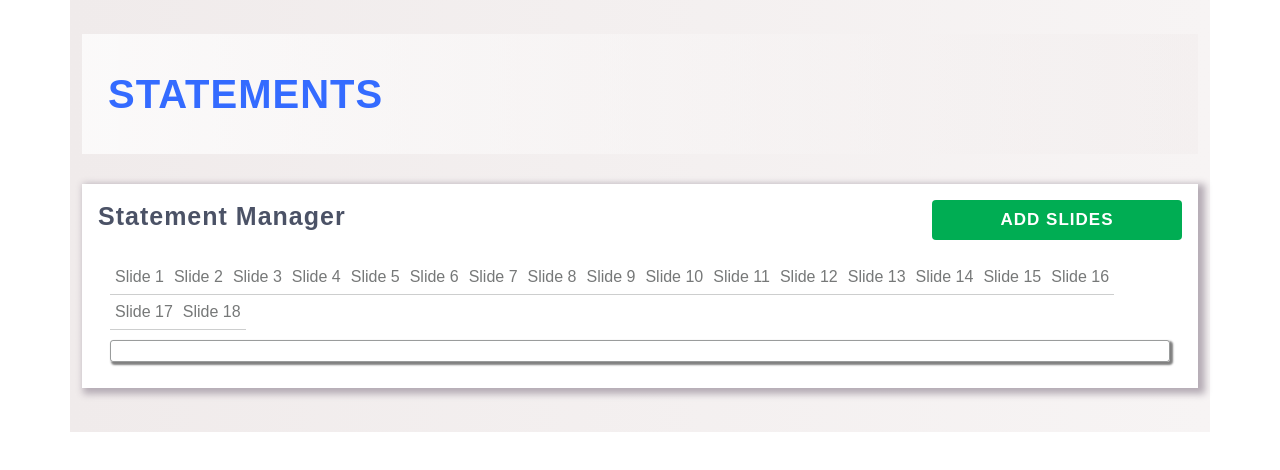
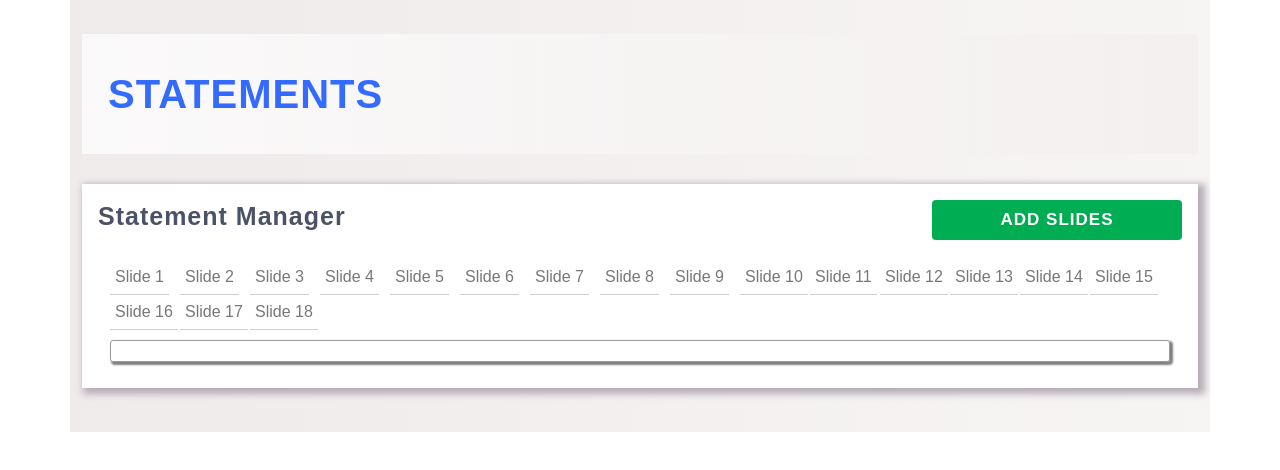
Before and after one commit to K7-Kesavan/SPIF, a React (Create React App) app: page / in a window 1280 px wide. Shown: the top 470 px of the page. Built offline with nearby package versions, Linux system fonts and the light colour scheme; data requests are answered from the project's data file; a web font is replaced by a local one.

Commit message:
Modifing add options

```diff
--- a/src/components/assessment/Admin-Statement/Adding-Slides/SlideComponents/OnlyAudio.jsx
+++ b/src/components/assessment/Admin-Statement/Adding-Slides/SlideComponents/OnlyAudio.jsx
@@ -1,10 +1,19 @@
 import React from 'react'
 
-import { Button, TextField } from '@material-ui/core'
+import { Button, TextareaAutosize } from '@material-ui/core'
 
 const OnlyAudio = ({ setOpen, setOpenQA, setTitle }) => {
     return (
         <div className='only-audio'>
+            <div className='para-stmt'>
+                <h5> Description </h5>
+                <TextareaAutosize
+                    maxRows={4}
+                    aria-label="maximum height"
+                    placeholder='Enter Your Statement'
+                    style={{ width: '100%', height: "50px", padding: "10px", outline: "none", border: "1px solid rgba(55, 59, 59, 0.2)", borderRadius: "5px" }}
+                />
+            </div>
             <div className='para-vdo' >
                 <label>Upload the audio</label>
                 <div className='file-input-vdo'>
--- a/src/components/assessment/Admin-Statement/Adding-Slides/SlideComponents/OnlyImage.jsx
+++ b/src/components/assessment/Admin-Statement/Adding-Slides/SlideComponents/OnlyImage.jsx
@@ -1,10 +1,19 @@
 import React from 'react'
 
-import { Button, TextField } from '@material-ui/core'
+import { Button, TextareaAutosize } from '@material-ui/core'
 
 const OnlyImage = ({ setOpen, setOpenQA, setTitle }) => {
     return (
         <div className='only-image'>
+            <div className='para-stmt'>
+                <h5> Description </h5>
+                <TextareaAutosize
+                    maxRows={4}
+                    aria-label="maximum height"
+                    placeholder='Enter Your Statement'
+                    style={{ width: '100%', height: "50px", padding: "10px", outline: "none", border: "1px solid rgba(55, 59, 59, 0.2)", borderRadius: "5px" }}
+                />
+            </div>
             <div className='para-img' >
                 <label>Upload the Image</label>
                 <div className='file-input-img'>
--- a/src/components/assessment/Admin-Statement/Adding-Slides/SlideComponents/OnlyVideo.jsx
+++ b/src/components/assessment/Admin-Statement/Adding-Slides/SlideComponents/OnlyVideo.jsx
@@ -1,10 +1,19 @@
 import React from 'react'
 
-import { Button, TextField } from '@material-ui/core'
+import { Button, TextareaAutosize } from '@material-ui/core'
 
 const OnlyVideo = ({ setOpen, setOpenQA, setTitle }) => {
     return (
         <div className='only-video'>
+            <div className='para-stmt'>
+                <h5> Description </h5>
+                <TextareaAutosize
+                    maxRows={4}
+                    aria-label="maximum height"
+                    placeholder='Enter Your Statement'
+                    style={{ width: '100%', height: "50px", padding: "10px", outline: "none", border: "1px solid rgba(55, 59, 59, 0.2)", borderRadius: "5px" }}
+                />
+            </div>
             <div className='para-vdo' >
                 <label>Upload the Video</label>
                 <div className='file-input-vdo'>
--- a/src/components/assessment/Admin-Statement/Adding-Slides/SlideComponents/ParaWithImage.jsx
+++ b/src/components/assessment/Admin-Statement/Adding-Slides/SlideComponents/ParaWithImage.jsx
@@ -1,8 +1,6 @@
 import React from 'react'
 import TextareaAutosize from '@mui/material/TextareaAutosize';
-import IconButton from '@mui/material/IconButton';
-import AddIcon from '@mui/icons-material/Add';
-import { Button, TextField } from '@material-ui/core'
+import { Button} from '@material-ui/core'
 
 const ParaWithImage = ({ setOpen, setOpenQA, setTitle }) => {
     return (
--- a/src/components/assessment/Admin-Statement/Adding-Slides/SlideComponents/QuestionAnswer.jsx
+++ b/src/components/assessment/Admin-Statement/Adding-Slides/SlideComponents/QuestionAnswer.jsx
@@ -2,7 +2,7 @@ import React from 'react'
 import TextareaAutosize from '@mui/material/TextareaAutosize';
 import IconButton from '@mui/material/IconButton';
 import AddIcon from '@mui/icons-material/Add';
-import { Button, TextField } from '@material-ui/core'
+import { Button } from '@material-ui/core'
 import { useState } from 'react';
 import DeleteIcon from '@mui/icons-material/Delete';
 
--- a/src/components/assessment/Admin-Statement/Tabs/Tabs.jsx
+++ b/src/components/assessment/Admin-Statement/Tabs/Tabs.jsx
@@ -4,9 +4,9 @@ import './tabs.css'
 import TextareaAutosize from '@mui/material/TextareaAutosize';
 import IconButton from '@mui/material/IconButton';
 import DeleteIcon from '@mui/icons-material/Delete';
-
 import AddIcon from '@mui/icons-material/Add';
 import { Button } from '@material-ui/core'
+import { DragDropContext, Droppable, Draggable } from 'react-beautiful-dnd'
 
 const Tabs = ({ questions }) => {
 
@@ -19,8 +19,8 @@ const Tabs = ({ questions }) => {
     let [textField, setTextField] = useState([])
 
     const handleAdd = () => {
-        const abc = [...textField, []];
-        setTextField(abc);
+        const addOption = [...textField, []];
+        setTextField(addOption);
     }
 
     const handleChange = (onChangeValue, i) => {
@@ -35,10 +35,78 @@ const Tabs = ({ questions }) => {
         setTextField(delVal)
     }
 
+    const [list, setList] = useState(questions)
+
+    const reorder = (list, startIndex, endIndex) => {
+        const result = Array.from(list);
+        const [removed] = result.splice(startIndex, 1);
+
+        result.splice(endIndex, 0, removed);
+
+        return result;
+    }
+
+
+    const onEnd = (result) => {
+        // console.log(result);
+
+        let sourceIndex = result.source.index;
+
+        let destinationIndex = result.destination.index;
+
+        setList(reorder(list, sourceIndex, destinationIndex));
+    }
+
     return (
         <div className='container tabTypeQuestion'>
             <div className="tab">
-                {
+                <DragDropContext onDragEnd={onEnd} >
+                    <Droppable
+                        droppableId='12345'
+                        direction='horizontal'
+                    >
+                        {(provider, snapshot) => {
+                            return (
+                                <div
+                                    ref={provider.innerRef}
+                                >
+                                    {
+                                        list.map((question, index) => {
+                                            return (
+                                                <Draggable
+                                                    draggableId={question.sStatementID}
+                                                    key={question.sStatementID}
+                                                    index={index}
+                                                >
+                                                    {(provider, snapshot) => {
+                                                        return (
+                                                            <div
+                                                                ref={provider.innerRef}
+                                                                {...provider.draggableProps}
+                                                                {...provider.dragHandleProps}
+                                                                className='draggable-tab'
+                                                            >
+                                                                <button
+                                                                    key={index} id={question.sStatementID}
+                                                                    disabled={currentTab === `${question.sStatementID}`}
+                                                                    onClick={handleTabClick}
+                                                                >
+                                                                    Slide <span> {index + 1} </span>
+                                                                </button>
+                                                            </div>
+                                                        )
+                                                    }}
+                                                </Draggable>
+                                            )
+                                        })
+                                    }
+                                    {provider.placeholder}
+                                </div>
+                            )
+                        }}
+                    </Droppable>
+                </DragDropContext>
+                {/* {
                     questions.map((tab, i) =>
                         <button
                             key={i} id={tab.sStatementID}
@@ -48,7 +116,7 @@ const Tabs = ({ questions }) => {
                             Slide <span> {i + 1} </span>
                         </button>
                     )
-                }
+                } */}
             </div>
             <div className="content">
                 {
@@ -81,7 +149,7 @@ const Tabs = ({ questions }) => {
                                                             style={{ width: '100%', padding: "10px", outline: "none", border: "1px solid rgba(55, 59, 59, 0.2)", borderRadius: "5px" }}
                                                         />
                                                         <button onClick={() => { handleDelete(i) }} >
-                                                            <DeleteIcon/>
+                                                            <DeleteIcon />
                                                         </button>
                                                     </div>
                                                 )
@@ -97,9 +165,10 @@ const Tabs = ({ questions }) => {
                                                             placeholder='Enter a Value'
                                                             style={{ width: '100%', padding: "10px", outline: "none", border: "1px solid rgba(55, 59, 59, 0.2)", borderRadius: "5px" }}
                                                             onChange={e => handleChange(e, i)}
+                                                            tabIndex={i}
                                                         />
                                                         <button onClick={() => { handleDelete(i) }} >
-                                                            <DeleteIcon/>
+                                                            <DeleteIcon />
                                                         </button>
                                                     </div>
                                                 )
--- a/src/components/assessment/Admin-Statement/Tabs/tabs.css
+++ b/src/components/assessment/Admin-Statement/Tabs/tabs.css
@@ -1,3 +1,4 @@
+
 .tabTypeQuestion .tab button{
     padding: 5px;
     border: none;
@@ -50,3 +51,8 @@
     background-color: #57C272;
     color: antiquewhite;
 }
+.draggable-tab{
+    display: inline-flex;
+    width: 70px;
+    position: relative;
+}
--- a/src/components/assessment/Assessment-Test/TestCompletionPage/Certification/CertificationPage.jsx
+++ b/src/components/assessment/Assessment-Test/TestCompletionPage/Certification/CertificationPage.jsx
@@ -2,7 +2,7 @@ import React from 'react'
 import Tooltip from '@mui/material/Tooltip';
 import { Button } from '@material-ui/core';
 import {saveAs} from 'file-saver'
-import { useHistory, useNavigate } from 'react-router-dom';
+import { useHistory } from 'react-router-dom';
 
 const CertificationPage = () => {
 
```
Also changed, not shown: data/db.json (+5 -7 lines), src/components/assessment/Admin-Statement/Adding-Slides/AddSLides.jsx (+3 -5 lines).
